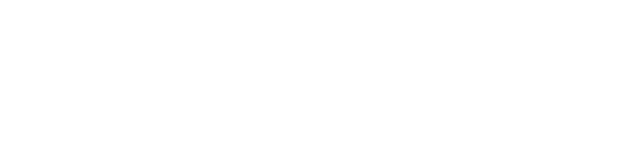
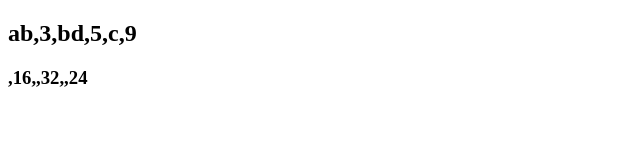
Before and after one commit to popeye-ts/javascript-learning, a plain HTML site: page index.html in a window 1280 px wide. Shown: the whole page, without its empty margins (0-640 px from the left). Drawn offline with Linux system fonts and the light colour scheme.

Commit message:
learning array.map method

```diff
--- a/custom.js
+++ b/custom.js
@@ -0,0 +1,28 @@
+let arr = [ 'ab', 1 , 'bd', 3, 'c' , 7];
+// arr[1] = 3;
+// arr[3] = 5;
+// arr[6] = 9;
+
+
+let newArr = arr.map(myFunction)
+
+function myFunction(num){
+    if(typeof num == "number")
+    return num+2;
+    return num;
+}
+document.querySelector('h2').innerHTML = newArr;
+
+
+let array = ['hi', 4, 'kl', 8, 'tu', 6];
+
+let newArray = array.map(myFunc);
+function myFunc(val){
+    if(typeof val == "number"){
+        return val*4;
+        return val;
+
+    }
+}
+document.querySelector('h3').innerHTML = newArray;
+// document.querySelector('h3').innerHTML = newArray;
--- a/index.html
+++ b/index.html
@@ -7,7 +7,8 @@
     <title>Javascript Learning</title>
 </head>
 <body>
-
+    <h2></h2>
+    <h3></h3>
 
 
     <script src="custom.js"></script>
```
